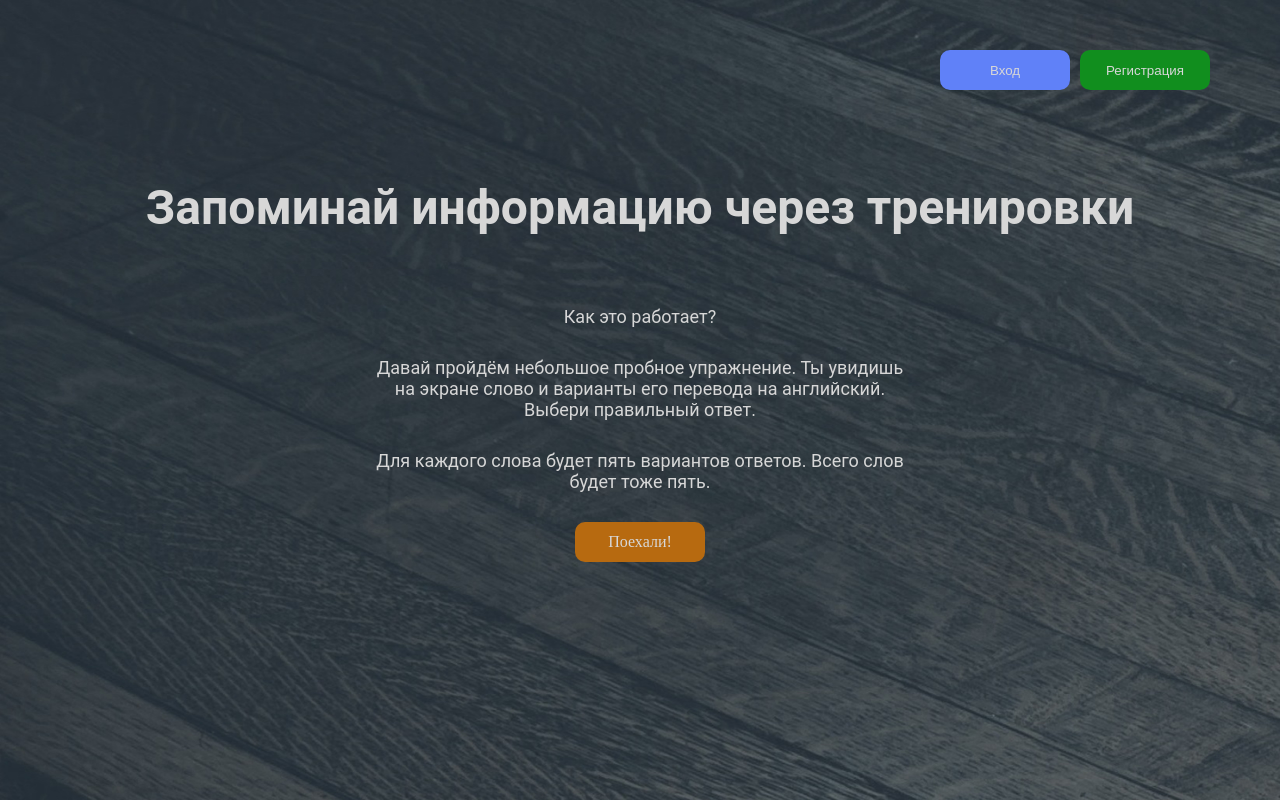
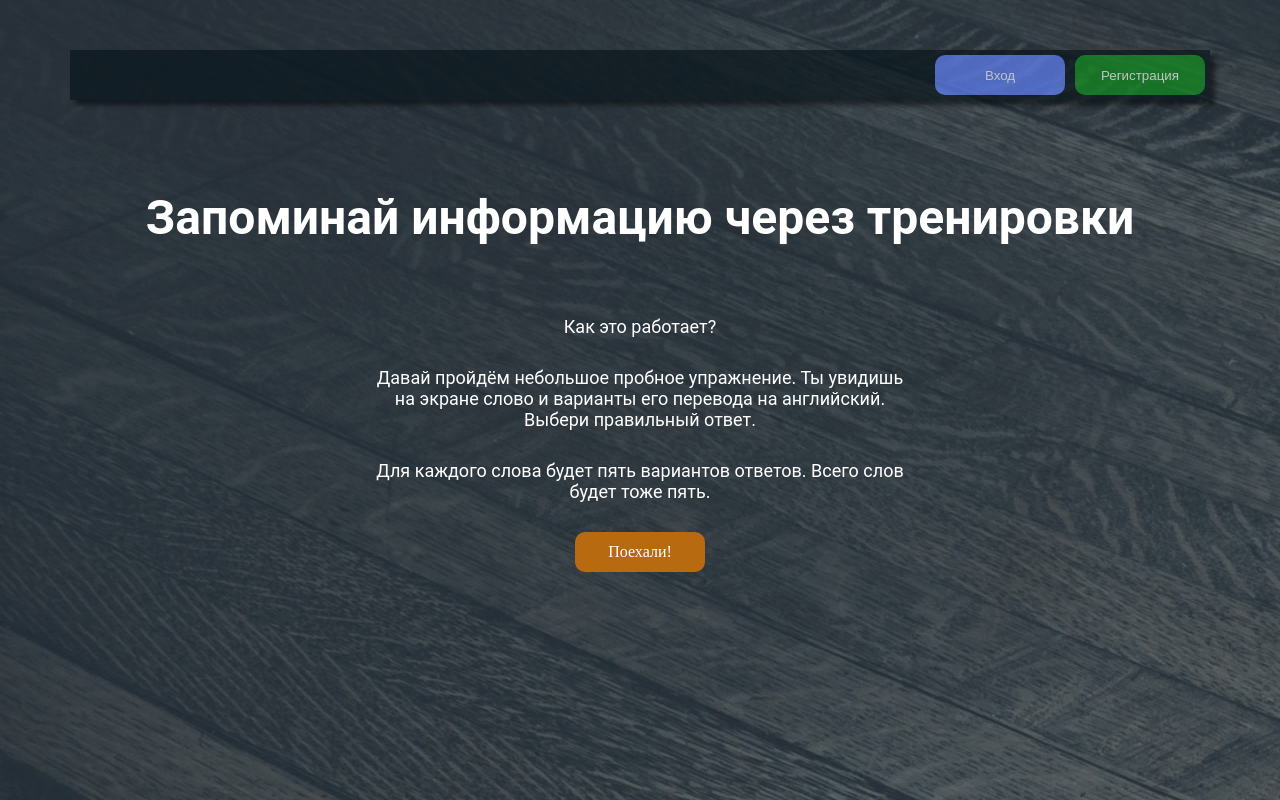
Before and after one commit to VictorPozdeev1/FiveWords, a plain HTML site: page static-files/v2/index.html in a window 1280 px wide. Drawn offline with Linux system fonts and the light colour scheme.

Commit message:
Меняет внешний вид страницы home.html

```diff
--- a/static-files/v2/css/style-card.css
+++ b/static-files/v2/css/style-card.css
@@ -26,7 +26,7 @@ width: 20px;
 height: 20px;
 }
 .cards-item__title {
-color: #D7D7D7;
+color: #ffffff;
 font-family: "Roboto";
 font-style: normal;
 font-weight: 600;
@@ -55,7 +55,7 @@ width: 20px;
 
 
 .cards-item__text {
-color: #D7D7D7;
+color: #ffffff;
 font-family: "Roboto";
 font-style: normal;
 font-weight: 600;
@@ -102,11 +102,11 @@ border: none;
 
 .button__orange {
   background-color: #B76A10;
-  color: #D7D7D7;
+  color: #ffffff;
 }
 
 .cards-item_link-edit-dict{
-  color: #D7D7D7;
+  color: #ffffff;
 font-family: "Roboto";
 font-style: normal;
 font-weight: 600;
--- a/static-files/v2/css/style.css
+++ b/static-files/v2/css/style.css
@@ -29,7 +29,7 @@ body {
 }
 
     .main-block__content h1 {
-        color: #D7D7D7;
+        color: #ffffff;
         font-family: "Roboto";
         font-style: normal;
         font-weight: 600;
@@ -41,7 +41,7 @@ body {
 
     .main-block__content p {
         width: 550px;
-        color: #D7D7D7;
+        color: #ffffff;
         font-size: 18px;
         line-height: 21px;
         font-family: "Roboto";
@@ -61,6 +61,12 @@ body {
     flex-direction: row;
     justify-content: flex-end;
     margin-bottom: 10px;
+    background: #09161c;
+    opacity: 0.7;
+    -webkit-box-shadow: 5px 5px 5px 0px rgba(2, 2, 2, 0.7);
+    -moz-box-shadow: 5px 5px 5px 0px rgba(2, 2, 2, 0.7);
+    box-shadow: 5px 5px 5px 0px rgba(2, 2, 2, 0.7);
+    padding: 5px;
 }
 
     .main-block__menu-reg a {
@@ -73,7 +79,7 @@ body {
         }
 
 .main-block__nickname {
-    color: #D7D7D7;
+    color: #ffffff;
 }
 
     .main-block__nickname::before {
@@ -105,7 +111,7 @@ body {
 
 .button__blue {
     background-color: #6081F8;
-    color: #D7D7D7;
+    color: #ffffff;
     transition: 0.5s all;
 }
 
@@ -115,7 +121,7 @@ body {
 
 .button__green {
     background-color: #118e1e;
-    color: #D7D7D7;
+    color: #ffffff;
     transition: 0.5s all;
 }
 
@@ -125,7 +131,7 @@ body {
 
 .button__orange {
     background-color: #B76A10;
-    color: #D7D7D7;
+    color: #ffffff;
 }
 
 .no-button {
@@ -144,7 +150,7 @@ body {
     left: 50%;
     top: 50%;
     transform: translate(-50%, -50%);
-    background-color: white;
+    background-color:#ffffff;
     display: none;
     padding-left: 48px;
 }
@@ -234,7 +240,7 @@ body {
 }
 
 .title {
-    color: #D7D7D7;
+    color: #ffffff;
     font-family: "Roboto";
     font-style: normal;
     font-weight: 600;
@@ -250,6 +256,9 @@ body {
     padding-top: 20px;
     padding-left: 20px;
     opacity: 0.7;
+    -webkit-box-shadow: 5px 5px 5px 0px rgba(2, 2, 2, 0.7);
+    -moz-box-shadow: 5px 5px 5px 0px rgba(2, 2, 2, 0.7);
+    box-shadow: 5px 5px 5px 0px rgba(2, 2, 2, 0.7)
 }
 
 .dictionaries-block__cards {
@@ -295,7 +304,7 @@ body {
     }
 
 .cards-item__title {
-    color: #D7D7D7;
+    color: #ffffff;
     font-family: "Roboto";
     font-style: normal;
     font-weight: 600;
@@ -311,7 +320,7 @@ body {
 }
 
 .cards-item__text {
-    color: #D7D7D7;
+    color: #ffffff;
     font-family: "Roboto";
     font-style: normal;
     font-weight: 600;
```
Also changed, not shown: 1 other file.
